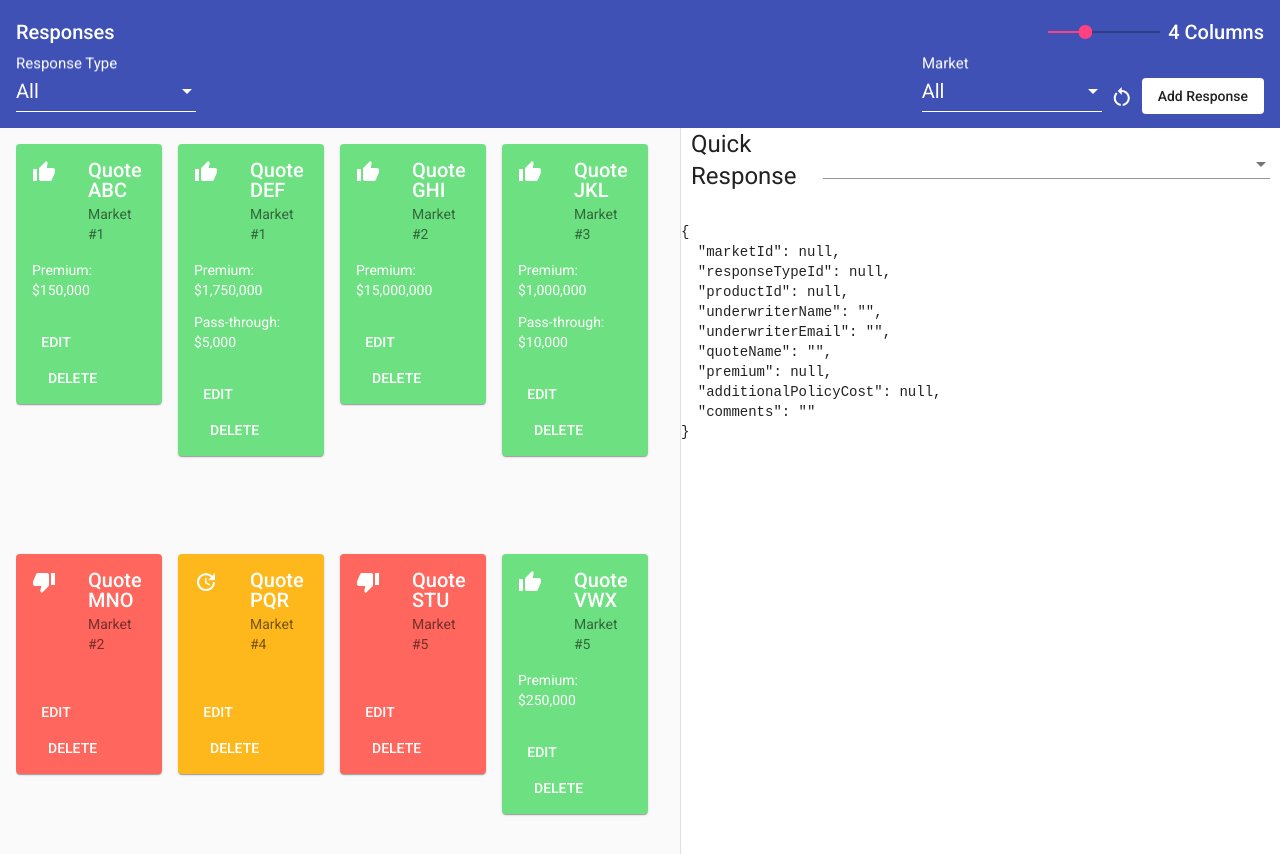
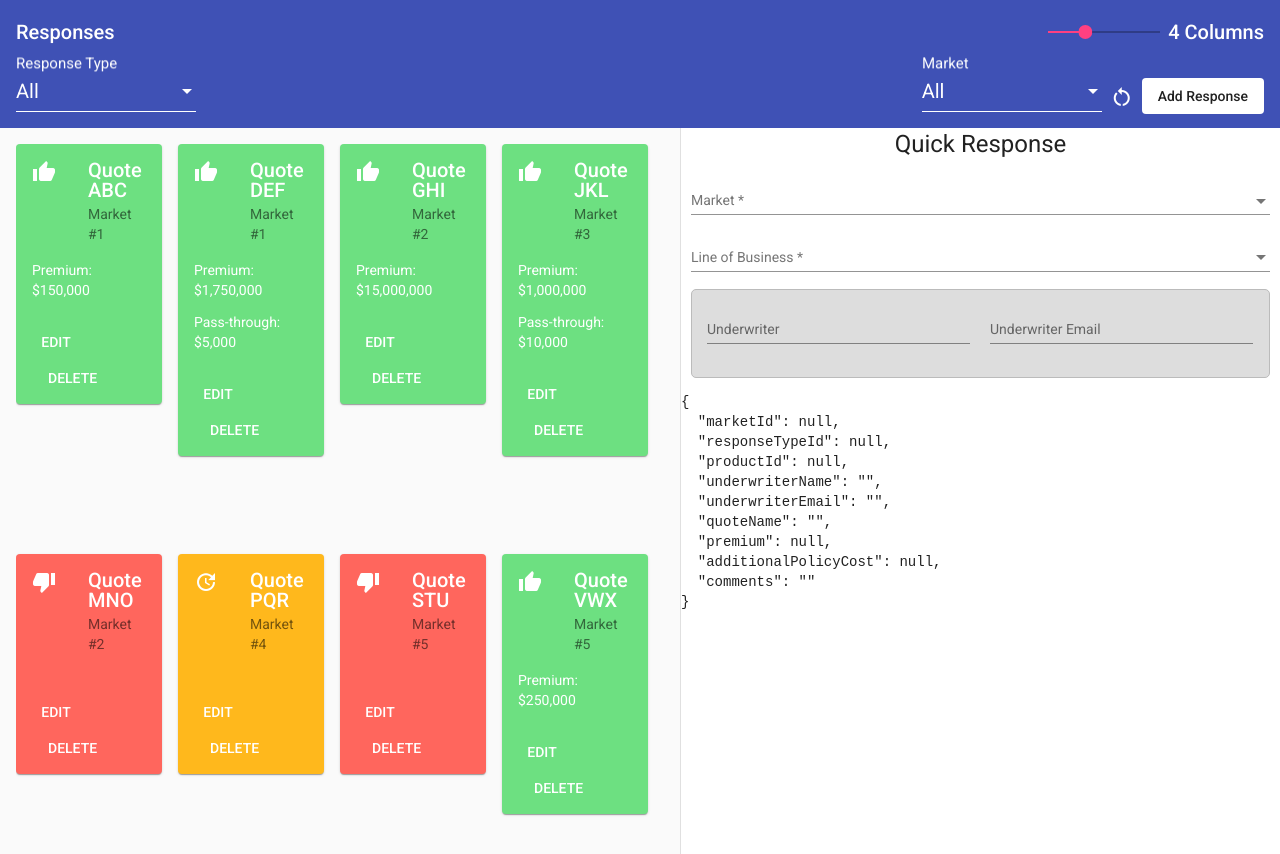
Before and after one commit to ojpbay/quote-intake-poc, an Angular app: page / in a window 1280 px wide. Both pictures are taken after a click on the button "Add Response". Shown: the top 854 px of the page. Built offline with nearby package versions, Linux system fonts and the light colour scheme.

Commit message:
1 file modified

```diff
--- a/src/app/quick-response/quick-response.component.html
+++ b/src/app/quick-response/quick-response.component.html
@@ -1,17 +1,45 @@
 <div
   class="container"
+  fxLayout="column"
   fxLayoutAlign="space-around center"
   [formGroup]="responseForm"
 >
   <h1>Quick Response</h1>
 
-  <mat-form-field class="full-width">
-    <mat-select formControlName="marketId">
+  <mat-form-field class="full-width" fx>
+    <mat-select formControlName="marketId" placeholder="Market">
       <mat-option *ngFor="let market of availableMarkets;" [value]="market.id">
         {{ market.name }}
       </mat-option>
     </mat-select>
   </mat-form-field>
+
+  <mat-form-field class="full-width">
+    <mat-select formControlName="productId" placeholder="Line of Business">
+      <mat-option *ngFor="let product of products;" [value]="product.id">
+        {{ product.name }}
+      </mat-option>
+    </mat-select>
+  </mat-form-field>
+
+  <div class="full-width grey" fxLayout="row" fxLayoutGap="20px">
+    <mat-form-field class="full-width" fxFlex="48%">
+      <input
+        matInput
+        placeholder="Underwriter"
+        formControlName="underwriterName"
+      />
+    </mat-form-field>
+
+    <mat-form-field class="full-width" fxFlex="48%">
+      <input
+        type="email"
+        matInput
+        placeholder="Underwriter Email"
+        formControlName="underwriterEmail"
+      />
+    </mat-form-field>
+  </div>
 </div>
 
 <pre>{{responseForm.value | json}}</pre>
```
